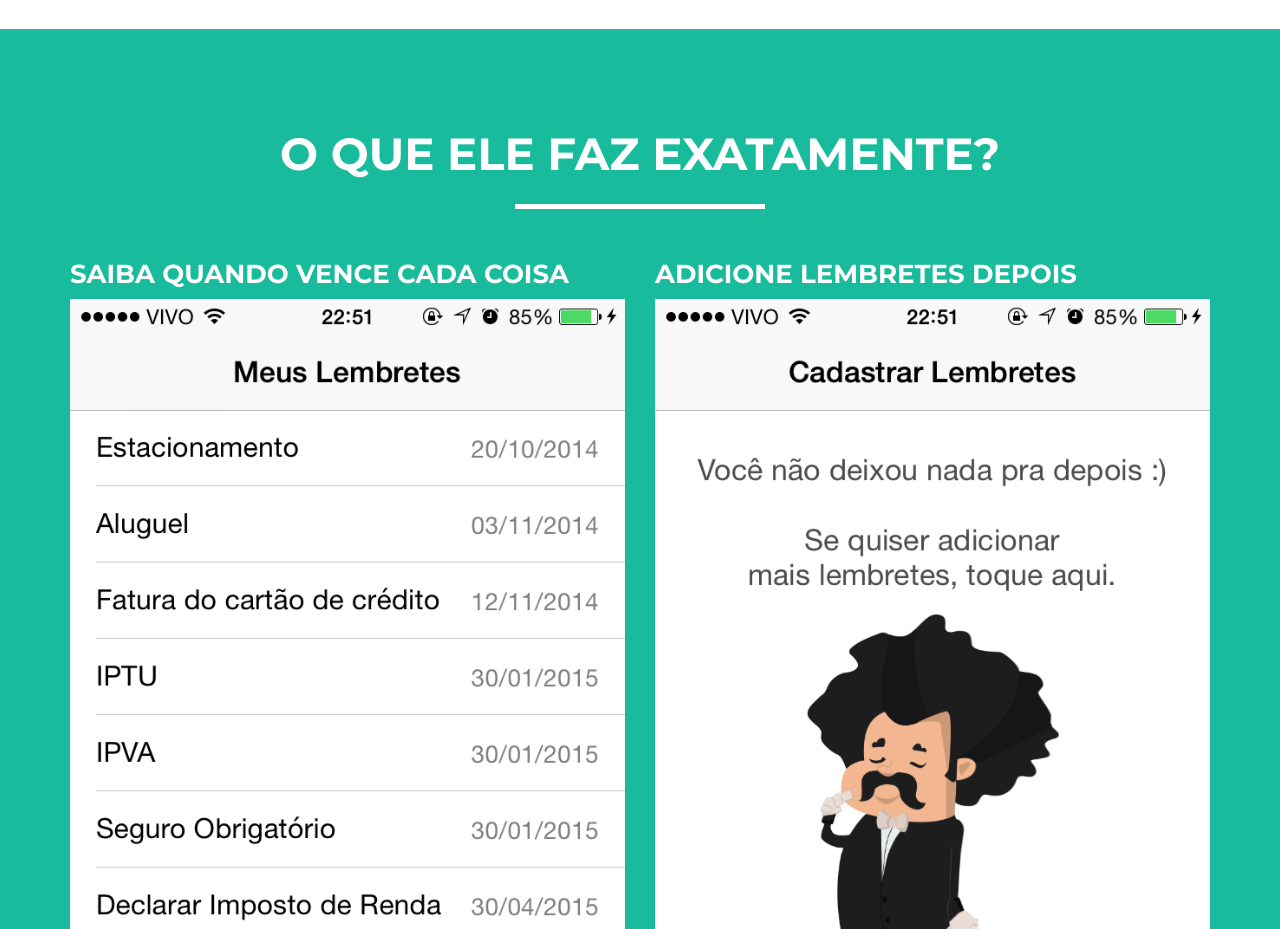
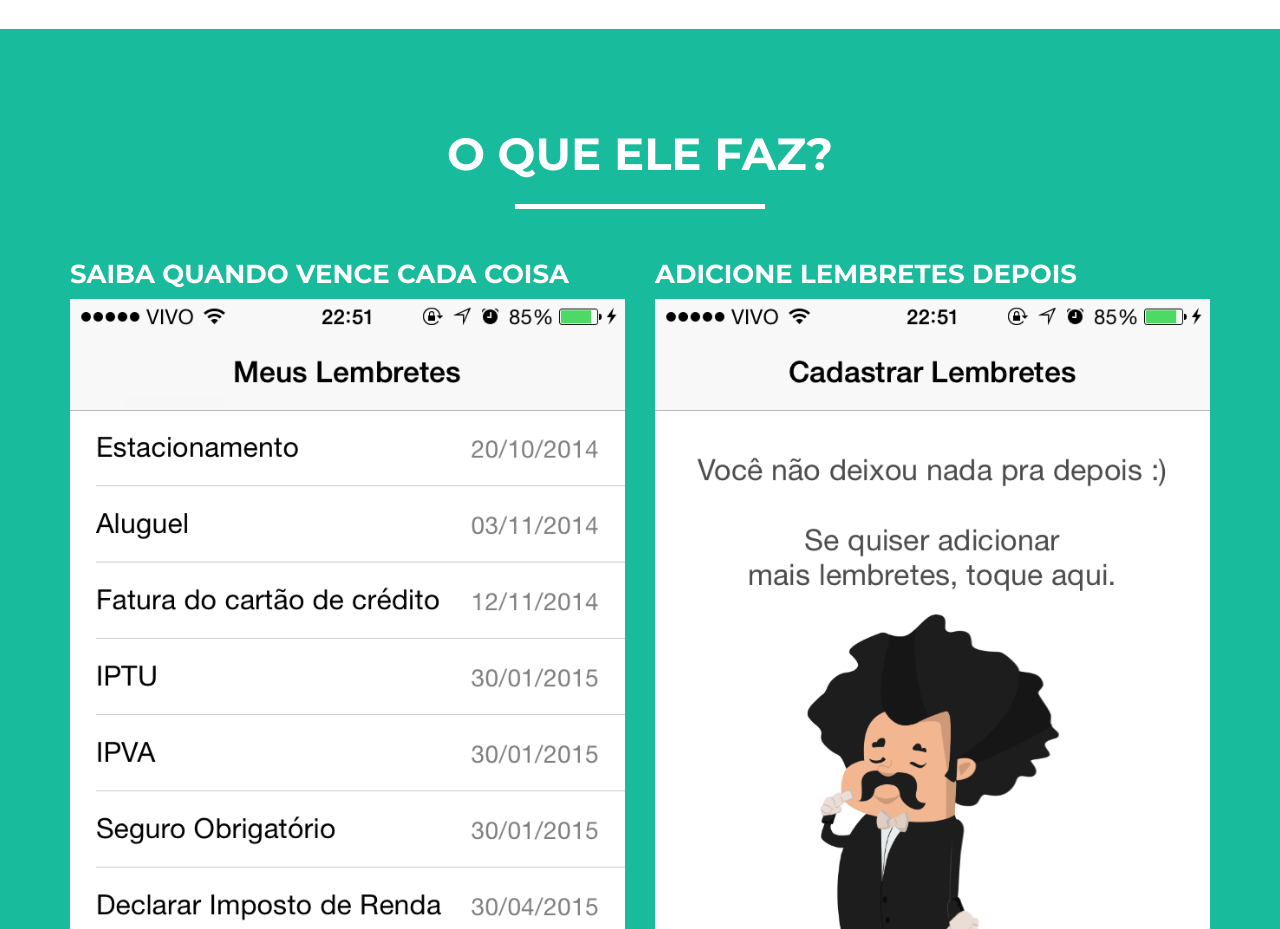
Before and after one commit to Ruppy/clovis, a plain HTML site: page index.html in a window 1280 px wide. Shown: the part 1580-2509 px from the top of the page. Drawn offline with nearby package versions, Linux system fonts and the light colour scheme.

Commit message:
Remove long text

```diff
--- a/index.html
+++ b/index.html
@@ -136,7 +136,7 @@
         <div class="container">
             <div class="row">
                 <div class="col-lg-12 text-center">
-                    <h2>O que ele faz exatamente?</h2>
+                    <h2>O que ele faz?</h2>
                     <hr class="star-light">
                 </div>
             </div>
```
